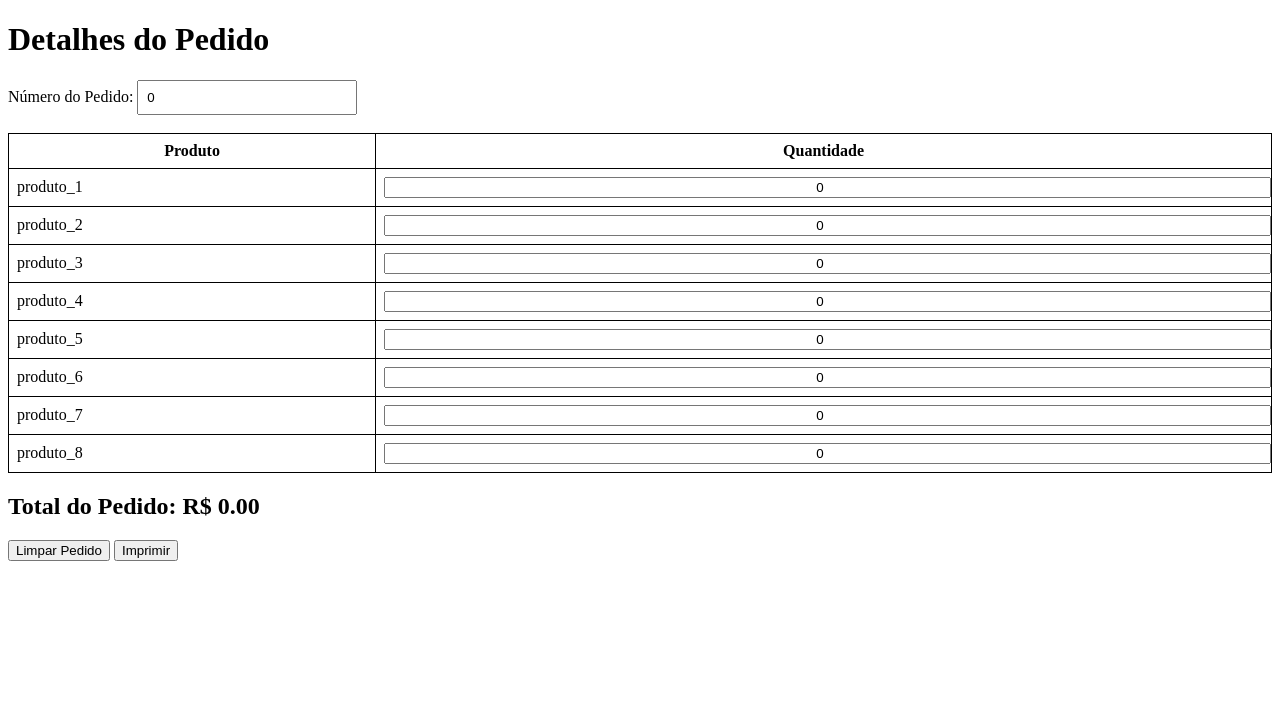
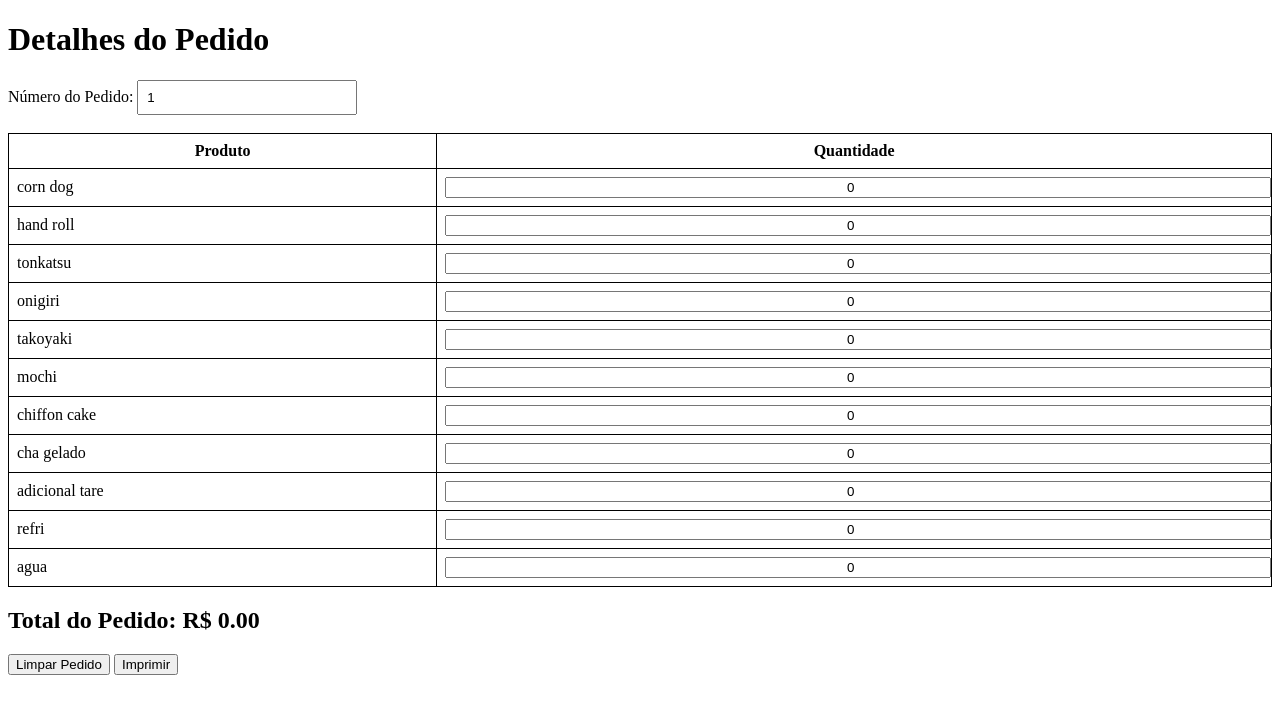
Before and after one commit to paulosandim/feiras-nami, a Flask app: page / in a window 1280 px wide. Shown: the top 714 px of the page. Run offline with Flask 3, Linux system fonts and the light colour scheme.

Commit message:
atualiza lista de produtos e seus preços

```diff
--- a/app.py
+++ b/app.py
@@ -2,18 +2,21 @@ from flask import Flask, render_template, request
 
 app = Flask(__name__)
 
-# Dados do pedido
+# Dados do pedido inicial
 pedido = {
-    "numero": 0,
+    "numero": 1,
     "produtos": [
-        {"nome": "produto_1", "preco": 15, "quantidade": 0},
-        {"nome": "produto_2", "preco": 25, "quantidade": 0},
-        {"nome": "produto_3", "preco": 12, "quantidade": 0},
-        {"nome": "produto_4", "preco": 15, "quantidade": 0},
-        {"nome": "produto_5", "preco": 18, "quantidade": 0},
-        {"nome": "produto_6", "preco": 6, "quantidade": 0},
-        {"nome": "produto_7", "preco": 5, "quantidade": 0},
-        {"nome": "produto_8", "preco": 10, "quantidade": 0}
+        {"nome": "corn_dog", "preco": 18, "quantidade": 0},
+        {"nome": "hand_roll", "preco": 28, "quantidade": 0},
+        {"nome": "tonkatsu", "preco": 22, "quantidade": 0},
+        {"nome": "onigiri", "preco": 12, "quantidade": 0},
+        {"nome": "takoyaki", "preco": 28, "quantidade": 0},
+        {"nome": "mochi", "preco": 12, "quantidade": 0},
+        {"nome": "chiffon_cake", "preco": 22, "quantidade": 0},
+        {"nome": "cha_gelado", "preco": 10, "quantidade": 0},
+        {"nome": "adicional_tare", "preco": 5, "quantidade": 0},
+        {"nome": "refri", "preco": 6, "quantidade": 0},
+        {"nome": "agua", "preco": 5, "quantidade": 0}
     ]
 }
 
@@ -34,7 +37,7 @@ def index():
                 produto["quantidade"] = int(nova_quantidade)
 
     total_pedido = calcular_total_pedido()
-    return render_template('pedido.html', pedido=pedido, total_pedido=total_pedido)
+    return render_template('index.html', pedido=pedido, total_pedido=total_pedido)
 
 if __name__ == '__main__':
     app.run(debug=True)
--- a/templates/pedido.html
+++ b/templates/index.html
@@ -6,29 +6,26 @@
     <title>Nami Street Food</title>
     <style>
         .input-numero-pedido {
-            width: 200px; /* Define a largura do campo */
-            padding: 8px; /* Opcional: adiciona algum preenchimento */
+            width: 200px;
+            padding: 8px;
         }
         .centrar-quantidade {
-            text-align: center; /* Centraliza o texto na célula */
+            text-align: center;
         }
         .input-quantidade {
-            text-align: center; /* Centraliza o texto dentro do campo input */
-            width: 100%; /* Faz com que o campo ocupe toda a largura disponível */
+            text-align: center;
+            width: 100%;
         }
         table {
-            width: 100%; /* Define a largura da tabela */
-            border-collapse: collapse; /* Remove espaçamento entre bordas */
+            width: 100%;
+            border-collapse: collapse;
         }
         th, td {
-            border: 1px solid black; /* Adiciona bordas às células */
-            padding: 8px; /* Adiciona preenchimento às células */
+            border: 1px solid black;
+            padding: 8px;
         }
         th {
-            text-align: center; /* Centraliza o texto dos cabeçalhos */
-        }
-        .oculto {
-            display: none; /* Oculta o elemento */
+            text-align: center;
         }
     </style>
     <script>
@@ -48,33 +45,29 @@
         function limparPedido() {
             const inputs = document.querySelectorAll('input[type="number"]');
             inputs.forEach(input => {
-                input.value = '0'; // Define o valor dos campos como 0
+                input.value = '0';
             });
             document.getElementById('total_pedido').innerText = 'R$ 0.00';
         }
 
         function imprimirEliminar() {
-            // Oculta produtos com quantidade 0
-            const produtos = document.querySelectorAll('tr[data-produto]');
-            produtos.forEach(produto => {
-                const quantidade = parseInt(produto.querySelector('input').value) || 0;
+            const botoes = document.querySelectorAll('button');
+            botoes.forEach(botao => botao.style.display = 'none');
+            const linhas = document.querySelectorAll('tr[data-produto]');
+            linhas.forEach(linha => {
+                const quantidade = parseInt(linha.querySelector('input').value);
                 if (quantidade === 0) {
-                    produto.classList.add('oculto');
+                    linha.style.display = 'none';
                 }
             });
+            window.print();
+            botoes.forEach(botao => botao.style.display = 'inline');
+            linhas.forEach(linha => linha.style.display = '');
+        }
 
-            // Chama a função de impressão
-            window.print();
-
-            // Restaura a visibilidade dos produtos após a impressão
-            window.onafterprint = function() {
-                const ocultos = document.querySelectorAll('.oculto');
-                ocultos.forEach(produto => {
-                    produto.classList.remove('oculto');
-                });
-                limparPedido(); // Limpa os campos após a impressão
-            };
-        }
+        window.onafterprint = function() {
+            limparPedido();
+        };
 
         document.addEventListener('DOMContentLoaded', () => {
             const inputElements = document.querySelectorAll('input[type="number"]');
@@ -83,14 +76,13 @@
                 input.addEventListener('input', atualizarTotal);
             });
 
-            // Inicializa o total na primeira carga
             atualizarTotal();
         });
     </script>
 </head>
 <body>
     <h1>Detalhes do Pedido</h1>
-    <form action="#" method="post">
+    <form action="/" method="post">
         <label for="numero_pedido">Número do Pedido:</label>
         <input type="number" id="numero_pedido" name="numero_pedido" min="1" value="{{ pedido.numero }}" class="input-numero-pedido">
         <br><br>
@@ -105,7 +97,7 @@
             <tbody>
                 {% for produto in pedido.produtos %}
                 <tr data-produto="{{ produto.nome }}" data-preco="{{ produto.preco }}">
-                    <td>{{ produto.nome }}</td>
+                    <td>{{ produto.nome.replace('_', ' ') }}</td>
                     <td class="centrar-quantidade">
                         <input type="number" name="quantidade_{{ produto.nome }}" min="0" value="{{ produto.quantidade }}" class="input-quantidade">
                     </td>
```
Also changed, not shown: README.md.
